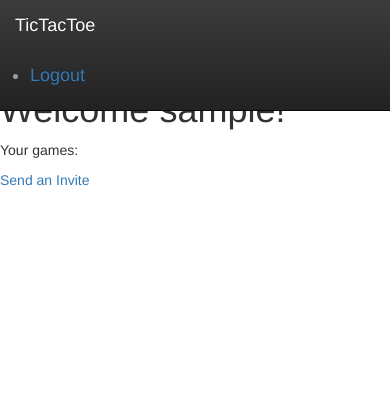
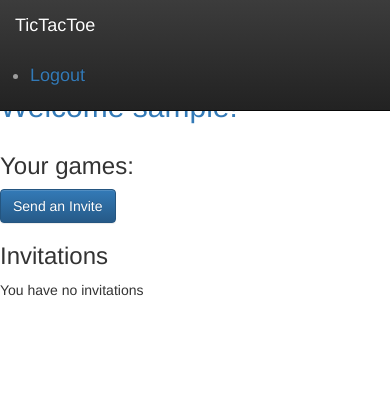
Before and after one commit to ericnjogu/plst-tictactoe, a Django app: page /player/home in a window 390 px wide. Shown: the top 411 px of the page. Run offline with Django 3.2, Linux system fonts and the light colour scheme; the visitor is signed in with stand-in values (Sample User, id 1); data that the repository does not hold is empty; some libraries are stand-ins or nearby versions.

Commit message:
feat: showing invites received for current user

```diff
--- a/player/views.py
+++ b/player/views.py
@@ -3,8 +3,8 @@ from django.shortcuts import render, redirect
 from django.contrib.auth.decorators import login_required
 
 from gameplay.models import Game
+from player.models import Invitation
 from .forms import InvitationForm
-from player.models import Invitation
 
 # Create your views here.
 
@@ -13,9 +13,12 @@ def home(request):
 
     all_my_games = Game.objects.games_for_user(request.user)
     active_games = all_my_games.active()
+    invites_received = request.user.invitations_received.all()
 
     return render(request, "player/home.html",
-                  {'games': active_games})
+                  {'games': active_games,
+                   'invites_received':invites_received
+                  })
 
 @login_required
 def new_invitation(request):
--- a/templates/player/home.html
+++ b/templates/player/home.html
@@ -1,7 +1,9 @@
 {% extends 'base.html' %}
 {% block content %}
-    <h1>Welcome {{user.username}}!</h1>
-    Your games:
+    <h2 class="text-primary">Welcome {{user.username}}!</h2>
+    <div class="row">
+        <div class="col-md-6">
+            <h3>Your games:</h3>
             <p>
                 <ul>
                     {% for g in games %}
@@ -9,5 +11,22 @@
                     {%endfor%}
                 </ul>
             </p>
-    <a href="{% url 'new_player_invitation' %}">Send an Invite</a>
+            <a class="btn btn-primary" href="{% url 'new_player_invitation' %}">Send an Invite</a>
+        </div>
+
+        <div class="col-md-6">
+            <h3>Invitations</h3>
+            {% if invites_received %}
+                <div class='list-group'>
+                    {% for invite in invites_received %}
+                        <a class="list-group-item" href="">
+                            {{ invite.from_user.username }} has invited you to a game
+                        </a>
+                    {% endfor %}
+                </div>
+            {% else %}
+                <p>You have no invitations</p>
+            {% endif %}
+        </div>
+    </div>
 {% endblock %}
```
Lines whose indentation alone changed are shown as unchanged.
